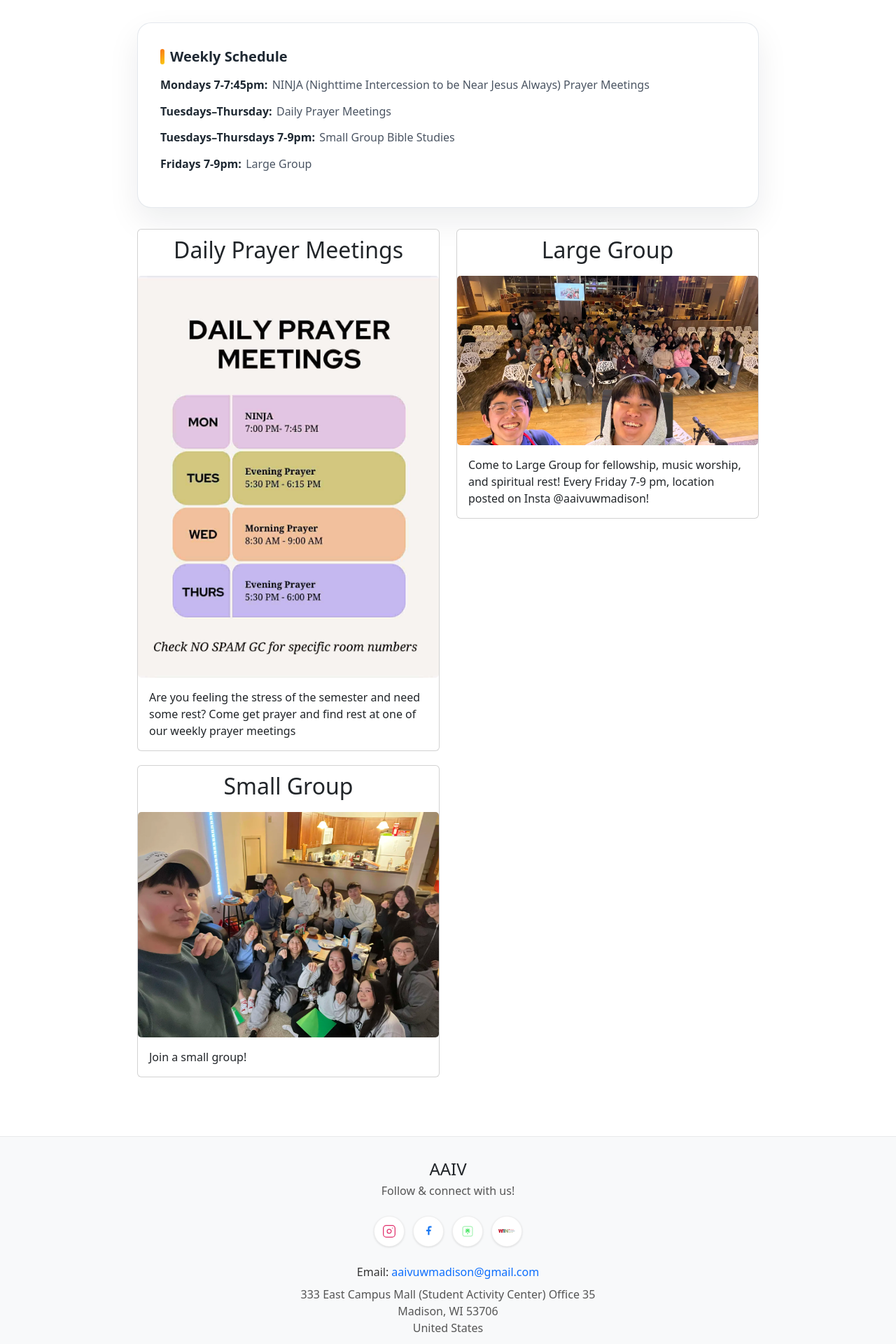
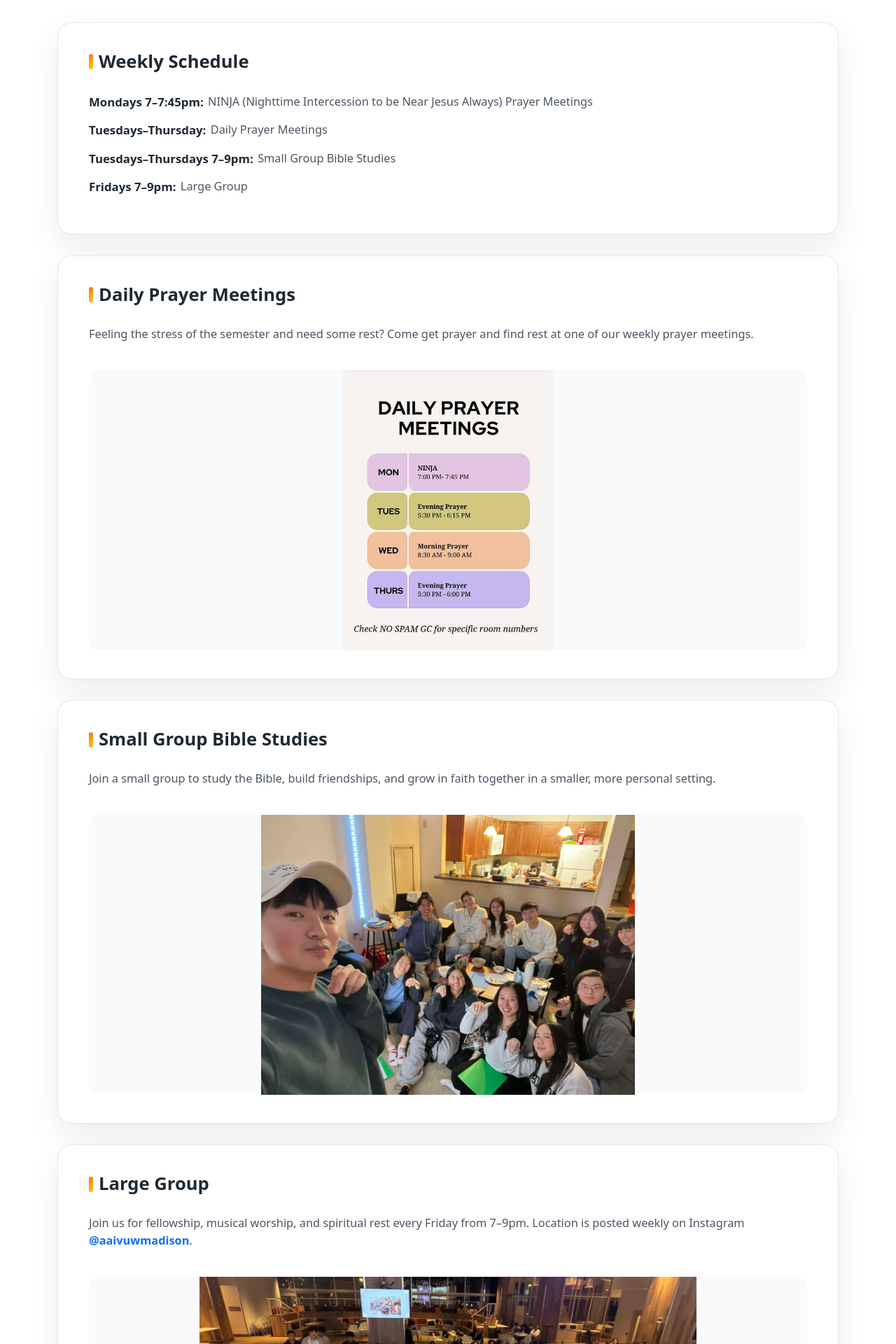
Before and after one commit to CS571-F25/p62, a React (Vite) app: page /p62/events in a window 1280 px wide. Shown: the part 220-2140 px from the top of the page at 70% size. Built offline with nearby package versions, Linux system fonts and the light colour scheme.

Commit message:
changed everything to bootstrap and also made some small edits to the pages to fit better. additionally added a new instagram embed component

```diff
--- a/src/components/Footer.jsx
+++ b/src/components/Footer.jsx
@@ -1,25 +1,19 @@
 import React from 'react';
+import { Container, Row, Col } from 'react-bootstrap';
 
 const Footer = () => {
   const containerStyle = {
     backgroundColor: '#f8f9fa',
     padding: '2rem 1rem',
-    borderTop: '1px solid rgba(0,0,0,0.06)'
-  };
-
-  const innerStyle = {
-    maxWidth: '1000px',
-    margin: '0 auto',
-    display: 'flex',
-    flexDirection: 'column',
-    alignItems: 'center',
-    gap: '1rem'
+    borderTop: '1px solid rgba(0,0,0,0.06)',
+    marginTop: '2rem'
   };
 
   const socialsRow = {
     display: 'flex',
     gap: '0.75rem',
-    alignItems: 'center'
+    alignItems: 'center',
+    justifyContent: 'center'
   };
 
   const iconButton = {
@@ -40,12 +34,18 @@ const Footer = () => {
 
   return (
     <footer style={containerStyle}>
-      <div style={innerStyle}>
-        <div style={{ textAlign: 'center' }}>
+      <Container>
+        <Row className="justify-content-center text-center mb-3">
+          <Col md={8} lg={6}>
             <h4 style={{ margin: 0 }}>AAIV</h4>
-          <p style={{ margin: '0.25rem 0 0.5rem', color: '#555' }}>Follow & connect with us!</p>
-        </div>
+            <p style={{ margin: '0.25rem 0 0.5rem', color: '#555' }}>
+              Follow &amp; connect with us!
+            </p>
+          </Col>
+        </Row>
 
+        <Row className="justify-content-center mb-3">
+          <Col xs="auto">
             <div style={socialsRow} aria-label="AAIV social links">
               <style>{`
                 .aaiv-icon-button{ transition: transform .14s ease, box-shadow .14s ease; }
@@ -63,9 +63,30 @@ const Footer = () => {
                 title="Instagram"
               >
                 {/* Instagram SVG */}
-            <svg width="20" height="20" viewBox="0 0 24 24" fill="none" xmlns="http://www.w3.org/2000/svg" aria-hidden>
-              <rect x="2" y="2" width="20" height="20" rx="5" stroke="#E1306C" strokeWidth="1.5" fill="none" />
-              <path d="M12 8.5a3.5 3.5 0 1 0 0 7 3.5 3.5 0 0 0 0-7z" stroke="#E1306C" strokeWidth="1.5" fill="none" />
+                <svg
+                  width="20"
+                  height="20"
+                  viewBox="0 0 24 24"
+                  fill="none"
+                  xmlns="http://www.w3.org/2000/svg"
+                  aria-hidden
+                >
+                  <rect
+                    x="2"
+                    y="2"
+                    width="20"
+                    height="20"
+                    rx="5"
+                    stroke="#E1306C"
+                    strokeWidth="1.5"
+                    fill="none"
+                  />
+                  <path
+                    d="M12 8.5a3.5 3.5 0 1 0 0 7 3.5 3.5 0 0 0 0-7z"
+                    stroke="#E1306C"
+                    strokeWidth="1.5"
+                    fill="none"
+                  />
                   <circle cx="17.5" cy="6.5" r="0.75" fill="#E1306C" />
                 </svg>
               </a>
@@ -80,8 +101,18 @@ const Footer = () => {
                 title="Facebook"
               >
                 {/* Facebook SVG */}
-            <svg width="18" height="18" viewBox="0 0 24 24" fill="none" xmlns="http://www.w3.org/2000/svg" aria-hidden>
-              <path d="M18 2h-3a4 4 0 0 0-4 4v3H8v3h3v7h3v-7h2.5l.5-3H14V6a1 1 0 0 1 1-1h3V2z" fill="#1877F2" />
+                <svg
+                  width="18"
+                  height="18"
+                  viewBox="0 0 24 24"
+                  fill="none"
+                  xmlns="http://www.w3.org/2000/svg"
+                  aria-hidden
+                >
+                  <path
+                    d="M18 2h-3a4 4 0 0 0-4 4v3H8v3h3v7h3v-7h2.5l.5-3H14V6a1 1 0 0 1 1-1h3V2z"
+                    fill="#1877F2"
+                  />
                 </svg>
               </a>
 
@@ -94,7 +125,13 @@ const Footer = () => {
                 aria-label="Linktree"
                 title="Linktree"
               >
-            <img src="/p62/assets/linktreeicon.webp" alt="Linktree" width="24" height="24" style={{ objectFit: 'contain' }} />
+                <img
+                  src="/p62/assets/linktreeicon.webp"
+                  alt="Linktree"
+                  width="24"
+                  height="24"
+                  style={{ objectFit: 'contain' }}
+                />
               </a>
 
               <a
@@ -106,21 +143,38 @@ const Footer = () => {
                 aria-label="Wisconsin Involvement Network"
                 title="WIN"
               >
-            <img src="/p62/assets/winicon.png" alt="WIN" width="24" height="24" style={{ objectFit: 'contain' }} />
+                <img
+                  src="/p62/assets/winicon.png"
+                  alt="WIN"
+                  width="24"
+                  height="24"
+                  style={{ objectFit: 'contain' }}
+                />
               </a>
             </div>
+          </Col>
+        </Row>
 
-        <div style={{ textAlign: 'center', color: '#333', marginTop: '0.5rem' }}>
+        <Row className="justify-content-center text-center">
+          <Col md={8} lg={6}>
             <p style={{ margin: 0 }}>
-            Email: <a href="mailto:aaivuwmadison@gmail.com" style={linkStyle}>aaivuwmadison@gmail.com</a>
+              Email:{' '}
+              <a href="mailto:aaivuwmadison@gmail.com" style={linkStyle} className="aaiv-link">
+                aaivuwmadison@gmail.com
+              </a>
             </p>
-          <address style={{ margin: '0.5rem 0 0', fontStyle: 'normal', color: '#555' }}>
+            <address
+              style={{ margin: '0.5rem 0 0', fontStyle: 'normal', color: '#555' }}
+            >
               333 East Campus Mall (Student Activity Center) Office 35
-            <br />Madison, WI 53706
-            <br />United States
+              <br />
+              Madison, WI 53706
+              <br />
+              United States
             </address>
-        </div>
-      </div>
+          </Col>
+        </Row>
+      </Container>
     </footer>
   );
 };
--- a/src/pages/Events.css
+++ b/src/pages/Events.css
@@ -1,5 +1,5 @@
 .events-page {
-  max-width: 960px;
+  max-width: 1200px; /* overall page width */
   margin: 0 auto;
   padding: 3rem 1.5rem 4rem;
   color: #1f2933;
@@ -27,19 +27,31 @@
   color: #4b5563;
 }
 
-/* Card container (matches About/Leaders) */
+/* Card container ("tabs") – now wider */
 .events-content {
   background: #ffffff;
   border-radius: 1.25rem;
-  padding: 2.25rem 2rem;
+  padding: 2.5rem 2.75rem;
   margin-bottom: 30px;
   box-shadow: 0 18px 45px rgba(15, 23, 42, 0.08);
   border: 1px solid rgba(148, 163, 184, 0.25);
+
+  width: 100%;
+  max-width: 1200px;      /* ⬅️ wider than the 1000px you had */
+  margin-left: auto;
+  margin-right: auto;
+}
+
+/* Inner layout for each section */
+.events-section {
+  display: flex;
+  flex-direction: column;
+  gap: 0.75rem;
 }
 
 /* Section header with accent bar */
 .events-section-title {
-  font-size: 1.25rem;
+  font-size: 1.6rem;
   font-weight: 700;
   margin-bottom: 1rem;
   display: inline-flex;
@@ -67,8 +79,8 @@
   display: flex;
   flex-wrap: wrap;
   margin-bottom: 0.75rem;
-  font-size: 1rem;
-  line-height: 1.6;
+  font-size: 1.05rem;
+  line-height: 1.7;
 }
 
 .events-day {
@@ -78,9 +90,22 @@
 
 .events-text {
   color: #4b5563;
+  font-size: 1.02rem;
 }
 
-/* Highlight strip */
+/* Images inside each tab – show entire image */
+.events-image {
+  width: 100%;
+  height: auto;          /* keep full image proportion */
+  max-height: 400px;     /* optional cap */
+  margin-top: 0.75rem;
+  border-radius: 0.85rem;
+  object-fit: contain;   /* show the whole image */
+  display: block;
+  background: #f9fafb;   /* subtle background if letterboxed */
+}
+
+/* Highlight strip (if used anywhere) */
 .events-highlight {
   margin-top: 2.5rem;
   padding: 1.75rem 1.75rem;
@@ -106,6 +131,7 @@
   color: #4b5563;
 }
 
+/* If you still use Bootstrap cards anywhere else */
 .card-title {
   padding: 10px 0;
   text-align: center;
@@ -125,9 +151,20 @@
 @media (max-width: 640px) {
   .events-content {
     padding: 1.75rem 1.25rem;
+    max-width: 100%;
   }
 
   .events-page {
     padding: 2.25rem 1.25rem 3rem;
   }
 }
+
+.events-instagram-link {
+  font-weight: 600;
+  text-decoration: none;
+  transition: opacity 0.2s ease;
+}
+
+.events-instagram-link:hover {
+  opacity: 0.7;
+}
--- a/src/pages/Events.jsx
+++ b/src/pages/Events.jsx
@@ -1,10 +1,11 @@
 import React from 'react';
-import { Container, Row, Col, Card } from 'react-bootstrap'
+import { Container, Row, Col } from 'react-bootstrap';
 import './Events.css';
 
 const Events = () => {
   return (
     <section className="events-page">
+      {/* Hero */}
       <div className="events-hero">
         <h1 className="events-title">Events</h1>
         <p className="events-tagline">
@@ -12,16 +13,17 @@ const Events = () => {
         </p>
       </div>
 
-
       <Container>
-        <Row>
-          <Col>
+        <Row className="justify-content-center">
+          {/* Make the column full width so .events-content can actually be wide */}
+          <Col lg={12} xl={12}>
+            {/* Weekly Schedule */}
             <div className="events-content">
               <section className="events-section">
                 <h2 className="events-section-title">Weekly Schedule</h2>
                 <ul className="events-list">
                   <li>
-                    <span className="events-day">Mondays 7-7:45pm:</span>
+                    <span className="events-day">Mondays 7–7:45pm:</span>
                     <span className="events-text">
                       NINJA (Nighttime Intercession to be Near Jesus Always) Prayer Meetings
                     </span>
@@ -33,13 +35,13 @@ const Events = () => {
                     </span>
                   </li>
                   <li>
-                    <span className="events-day">Tuesdays–Thursdays 7-9pm:</span>
+                    <span className="events-day">Tuesdays–Thursdays 7–9pm:</span>
                     <span className="events-text">
                       Small Group Bible Studies
                     </span>
                   </li>
                   <li>
-                    <span className="events-day">Fridays 7-9pm:</span>
+                    <span className="events-day">Fridays 7–9pm:</span>
                     <span className="events-text">
                       Large Group
                     </span>
@@ -47,35 +49,62 @@ const Events = () => {
                 </ul>
               </section>
             </div>
-          </Col>
-        </Row>
-        <Row>
-          <Col xs={12} md={6} lg={6} xl={6}>
-            <Card>
-              <Card.Title>Daily Prayer Meetings</Card.Title>
-              <Card.Img src={"src/assets/daily_prayer.jpg"} alt="Daily Prayer Schedule"/>
-              <Card.Body>
-                <Card.Text>Are you feeling the stress of the semester and need some rest? Come get prayer and find rest at one of our weekly prayer meetings</Card.Text>
-              </Card.Body>
-            </Card>
-          </Col>
-          <Col xs={12} md={6} lg={6} xl={6}>
-            <Card>
-              <Card.Title>Large Group</Card.Title>
-              <Card.Img src={"/p62/assets/large_group.webp"} alt="Large Group Image"/>
-              <Card.Body>
-                <Card.Text>Come to Large Group for fellowship, music worship, and spiritual rest! Every Friday 7-9 pm, location posted on Insta @aaivuwmadison!</Card.Text>
-              </Card.Body>
-            </Card>
-          </Col>
-          <Col xs={12} md={6} lg={6} xl={6}>
-            <Card>
-              <Card.Title>Small Group</Card.Title>
-              <Card.Img src={"/p62/assets/small_group.webp"} alt="Small Group Image"/>
-              <Card.Body>
-                <Card.Text>Join a small group!</Card.Text>
-              </Card.Body>
-            </Card>
+
+            {/* Daily Prayer Meetings */}
+            <div className="events-content">
+              <section className="events-section">
+                <h2 className="events-section-title">Daily Prayer Meetings</h2>
+                <p className="events-text">
+                  Feeling the stress of the semester and need some rest? Come get prayer and find
+                  rest at one of our weekly prayer meetings.
+                </p>
+                <img
+                  className="events-image"
+                  src="/p62/assets/daily_prayer.jpg"
+                  alt="Daily Prayer Meetings"
+                />
+              </section>
+            </div>
+
+            {/* Small Groups */}
+            <div className="events-content">
+              <section className="events-section">
+                <h2 className="events-section-title">Small Group Bible Studies</h2>
+                <p className="events-text">
+                  Join a small group to study the Bible, build friendships, and grow in faith
+                  together in a smaller, more personal setting.
+                </p>
+                <img
+                  className="events-image"
+                  src="/p62/assets/small_group.webp"
+                  alt="Small Group"
+                />
+              </section>
+            </div>
+
+            {/* Large Group */}
+            <div className="events-content">
+                <section className="events-section">
+                    <h2 className="events-section-title">Large Group</h2>
+                    <p className="events-text">
+                    Join us for fellowship, musical worship, and spiritual rest every Friday from
+                    7–9pm. Location is posted weekly on Instagram{" "}
+                    <a
+                        href="https://www.instagram.com/aaivuwmadison/"
+                        target="_blank"
+                        rel="noopener noreferrer"
+                        className="events-instagram-link"
+                    >
+                        @aaivuwmadison
+                    </a>.
+                    </p>
+                    <img
+                    className="events-image"
+                    src="/p62/assets/large_group.webp"
+                    alt="Large Group gathering"
+                    />
+                </section>
+            </div>
           </Col>
         </Row>
       </Container>
```
Also changed, not shown: src/App.jsx (+5 -19 lines), src/components/DailyVerse.jsx (+31 -20 lines), src/components/InstagramEmbed.jsx (added, +42 -0 lines), src/pages/About.css (+34 -50 lines), src/pages/About.jsx (+10 -0 lines), src/pages/Home.css (+7 -4 lines), src/pages/Home.jsx (+7 -4 lines), src/pages/Leaders.jsx (+10 -35 lines), public/assets/daily_prayer.jpg (renamed from src/assets/daily_prayer.jpg), 6 other files (tests, documents, lock files or other folders). Lines whose indentation alone changed are shown as unchanged.
